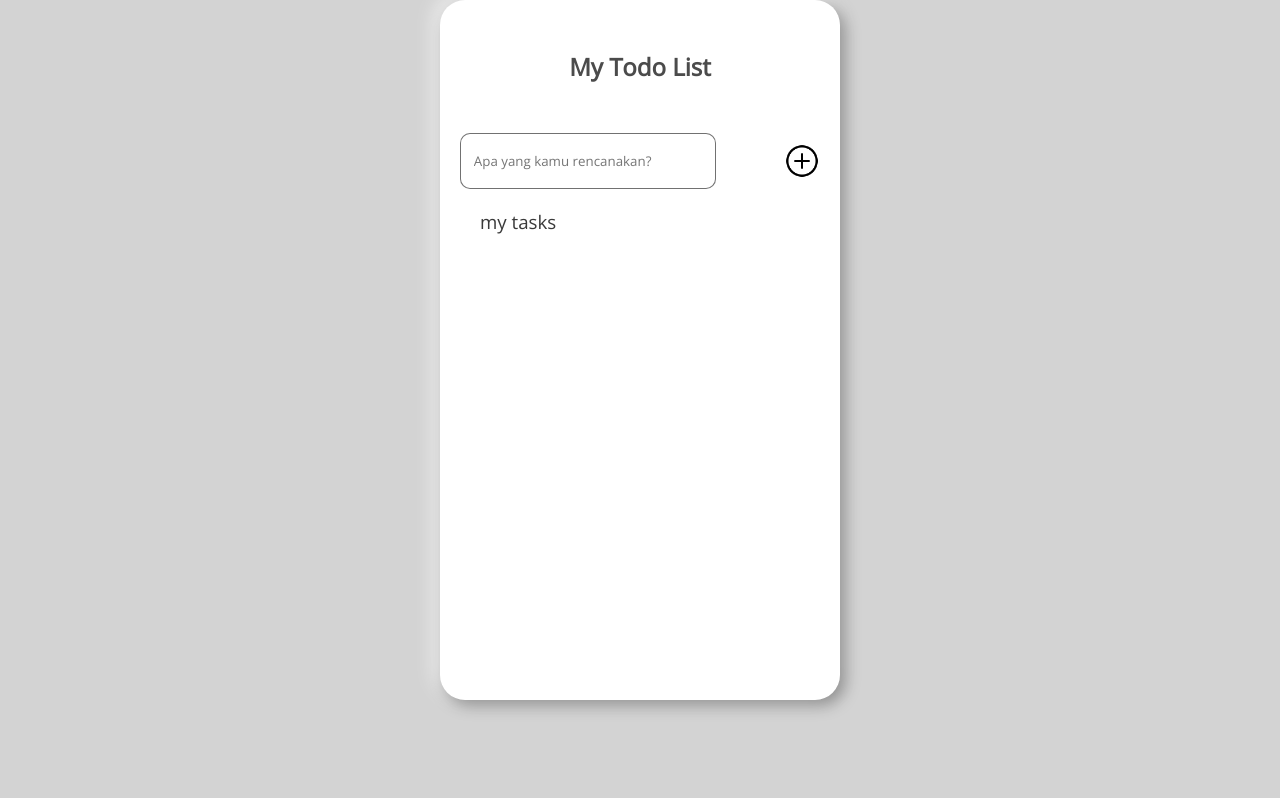
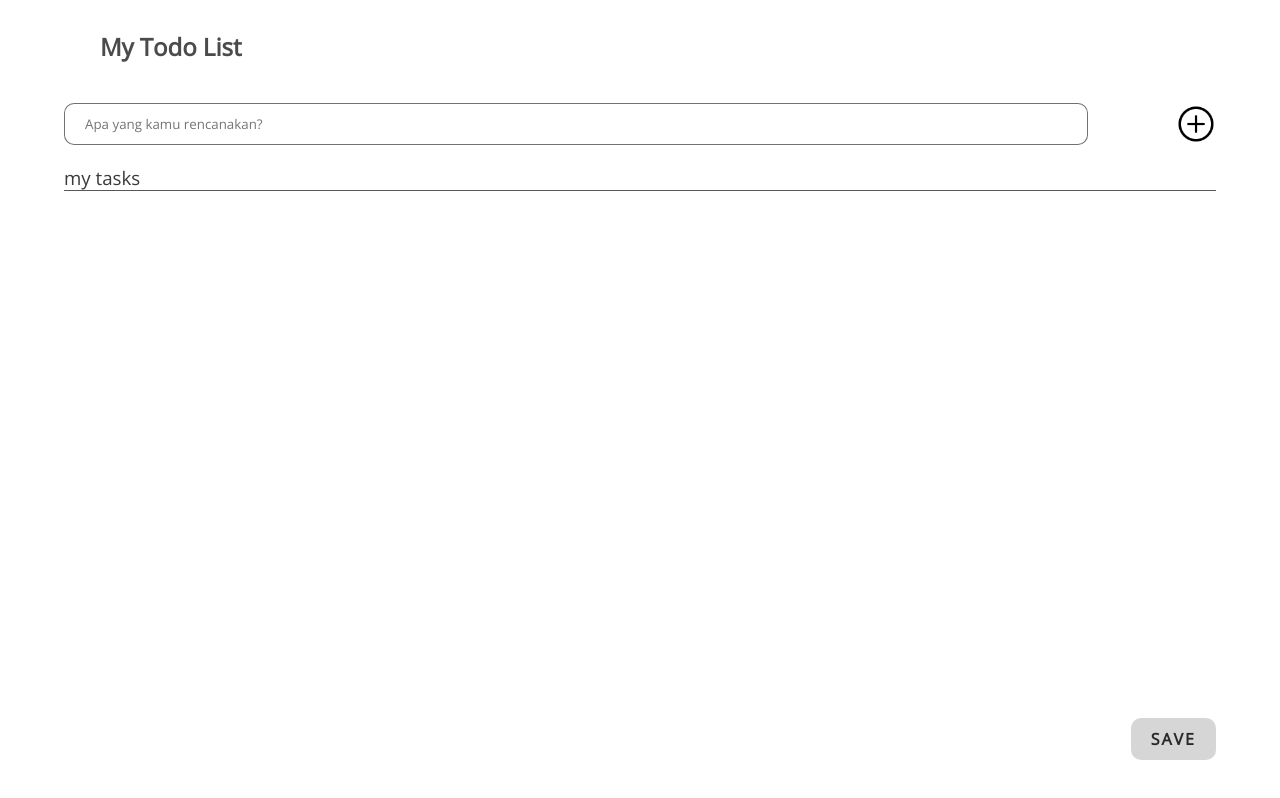
Before and after one commit to yudhit08/todo_list, a plain HTML site: page index.html in a window 1280 px wide. Drawn offline with nearby package versions, Linux system fonts and the light colour scheme.

Commit message:
add new features

```diff
--- a/index.html
+++ b/index.html
@@ -13,11 +13,11 @@
 </head>
 
 <body>
-    <div class="container">
     <h2 class="title">My Todo List</h2>
     <div class="form-container">
         <form id="new-task-form">
-                <input type="text" id="new-task-input" placeholder="Apa yang kamu rencanakan?" autocomplete="off" autocapitalize="off" spellcheck="false">
+            <input type="text" id="new-task-input" placeholder="Apa yang kamu rencanakan?" autocomplete="off"
+                autocapitalize="off" spellcheck="false">
         </form>
         <img src="icon/add-button.png" alt="add-task" id="add-task-btn">
     </div>
@@ -30,12 +30,13 @@
                     <img src="floppy-disk.png" alt="save" class="save">
                     <img src="close.png" alt="delete" class="delete">
                 </div>
-
             </div> -->
     </div>
-    </div>
+    <div class="save">SAVE</div>
 
     <script src="script.js"></script>
+    <script src="https://cdnjs.cloudflare.com/ajax/libs/html2canvas/0.4.1/html2canvas.min.js"></script>
+    <script src="https://cdnjs.cloudflare.com/ajax/libs/FileSaver.js/1.3.8/FileSaver.min.js"></script>
 </body>
 
 </html>
--- a/script.js
+++ b/script.js
@@ -7,6 +7,7 @@ window.addEventListener('load', () => {
     const input = document.querySelector('#new-task-input')
     const cardTask = document.querySelector('.card')
     const addBtn = document.querySelector('#add-task-btn')
+    const saveList = document.querySelector('.save')
 
     addBtn.addEventListener('click', submitTask)
 
@@ -88,28 +89,14 @@ window.addEventListener('load', () => {
             cardTask.removeChild(boxTask)
         })
     }
+
+    saveList.addEventListener('click', () => {
+        html2canvas(document.querySelector('body'), {
+            onrendered : function(canvas) {
+                canvas.toBlob(function(blob) {
+                    saveAs(blob, "myList.png")
+                })
+            }
+        })
+    })
 })
-
-
-
-
-
-// deleteTask.addEventListener('click', function(){
-//     cardTask.classList.remove('box')
-//     cardTask.parentNode.removeChild(box)
-// })
-
-// inputTask.addEventListener('keypress', function(event){
-//     if (event.key === 'Enter') {
-//         event.preventDefault()
-//         document.getElementById('add-task-btn').click()
-//         addList()
-//     }
-// })
-
-// addTaskBtn.addEventListener('click', addList)
-
-// function addList()
-// {
-//     addTodo.innerText = inputTask.value
-// }
--- a/style.css
+++ b/style.css
@@ -5,42 +5,8 @@
     font-family: 'Open Sans', sans-serif;
 }
 
-body {
-    overflow: hidden;
-    background-color: rgb(211, 211, 211);
-}
-
-.container {
-    margin: auto;
-    display: flex;
-    align-items: center;
-    width: 30vw;
-    min-width: 400px;
-    height: 100vh;
-    max-height: 700px;
-    flex-direction: column;
-    position: relative;
-    border-radius: 25px;
-    box-shadow: 5px 5px 15px rgba(0, 0, 0, 0.349), -5px -5px 20px rgba(255, 255, 255, 0.753);
-    background-color: rgb(255, 255, 255);
-}
-
-h2.title{
-    margin: 50px auto;
-    color: rgb(75, 75, 75);
-}
-
-.card {
-    display: flex;
-    align-items: center;
-    justify-content: flex-start;
-    height: 50vh;
-    flex-direction: column;
-    overflow-y: auto;
-}
-
 ::-webkit-scrollbar {
-    width: 10px;
+    width: 15px;
   }
 
   /* Track */
@@ -51,7 +17,8 @@ h2.title{
   /* Handle */
   ::-webkit-scrollbar-thumb {
     background: rgb(168, 168, 168);
-    border-radius: 4px;
+    border-radius: 10px;
+    border: 3px solid rgb(255, 255, 255);
   }
 
   /* Handle on hover */
@@ -59,11 +26,49 @@ h2.title{
     background: #555;
   }
 
+body {
+    overflow-x: hidden;
+}
+
+h2.title{
+    margin: 30px 100px 40px;
+    color: rgb(75, 75, 75);
+}
+
+.card {
+    display: flex;
+    align-items: center;
+    justify-content: flex-start;
+    min-height: 50vh;
+    flex-direction: column;
+}
+
+.form-container {
+    display: flex;
+    align-items: center;
+    justify-content: space-between;
+    width: 90%;
+    margin-bottom: 20px;
+    position: relative;
+    margin: auto;
+}
+
+form input {
+    min-width: 80vw;
+    height: 3vh;
+    min-height: 10px;
+    border: none;
+    outline: none;
+    border: 1px solid rgba(0, 0, 0, 0.555);
+    border-radius: 10px;
+    padding: 20px;
+}
+
 .box {
     margin: 10px auto;
-    min-width: 22.5vw;
-    width: 350px;
+    min-width: 90vw;
     height: 7vh;
+    min-height: 50px;
     border: 1px solid rgba(0, 0, 0, 0.555);
     position: relative;
     display: flex;
@@ -95,46 +100,42 @@ h2.title{
     position: absolute;
 }
 
-.action img.edit {
-    margin: 0 50px;
-    position: absolute;
-    width: 8%;
-}
-
-.action img.save {
-    margin: 0 50px;
-    position: absolute;
-    width: 8%;
-    display: none;
-}
-
 img {
-    width: 10%;
+    width: 40px;
     cursor: pointer;
 }
 
-.form-container {
-    display: flex;
-    align-items: center;
-    justify-content: space-between;
-    width: 90%;
-    margin-bottom: 20px;
-}
-
-form input {
-    min-width: 20vw;
-    width: 200px;
-    height: 7vh;
-    border: none;
-    outline: none;
-    border: 1px solid rgba(0, 0, 0, 0.555);
-    border-radius: 10px;
-    padding: 5%;
-}
-
 h3.list-title{
-    align-self: flex-start;
-    margin: 0 40px;
+    position: relative;
+    margin: 20px 5%;
     font-weight: 500;
     color: rgb(58, 58, 58);
 }
+
+h3.list-title::after{
+    content: '';
+    position: absolute;
+    display: flex;
+    flex-direction: column;
+    width: 100%;
+    height: 1px;
+    background-color: rgb(88, 88, 88);
+}
+
+.save{
+    position: fixed;
+    padding: 10px 20px;
+    border-radius: 10px;
+    color: rgb(41, 41, 41);
+    background-color: #d6d6d6;
+    cursor: pointer;
+    font-weight: 600;
+    letter-spacing: 2px;
+    right: 5%;
+    bottom: 5%;
+}
+
+.save:hover{
+    background-color: rgb(41, 41, 41);
+    color: #f1f1f1;
+}
```
Lines whose indentation alone changed are shown as unchanged.
